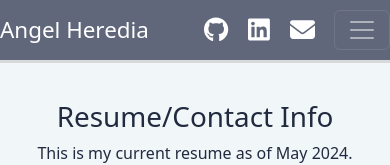
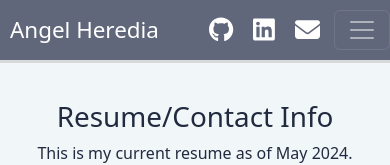
Before and after one commit to angelheredia138/old-portfolio, a React (Vite) app: page /resume in a window 390 px wide. Shown: the top 165 px of the page. Built offline with nearby package versions, Linux system fonts and the light colour scheme; the HTML template or start-up script is replaced by a standard one.

Commit message:
fixed navbar padding on mobile

```diff
--- a/src/components/Navbar.tsx
+++ b/src/components/Navbar.tsx
@@ -18,6 +18,7 @@ const Navbar = () => {
       <div className="container-fluid">
         <Link
           className={`navbar-brand ${styles.navbarBrand}`}
+          style={{ paddingLeft: "10px" }}
           to="/"
           onClick={closeNavbar}
         >
```
